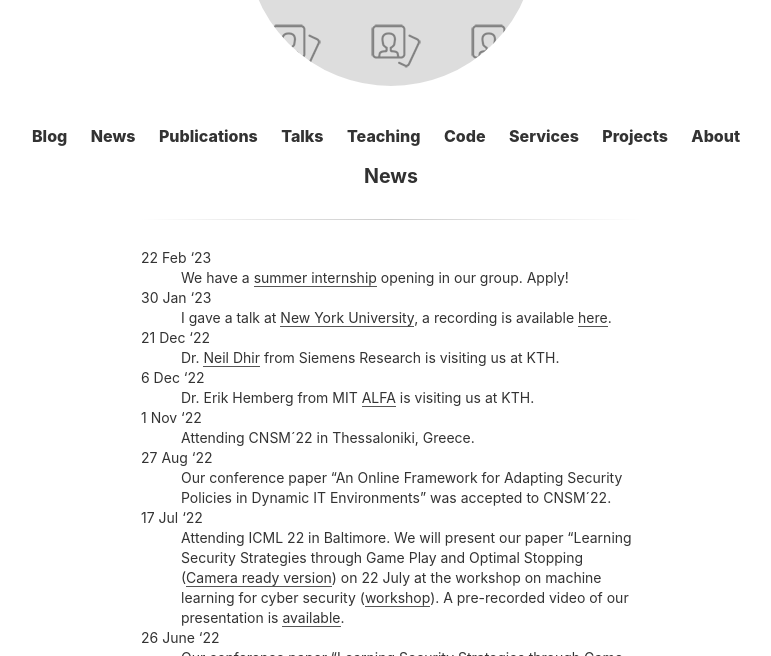
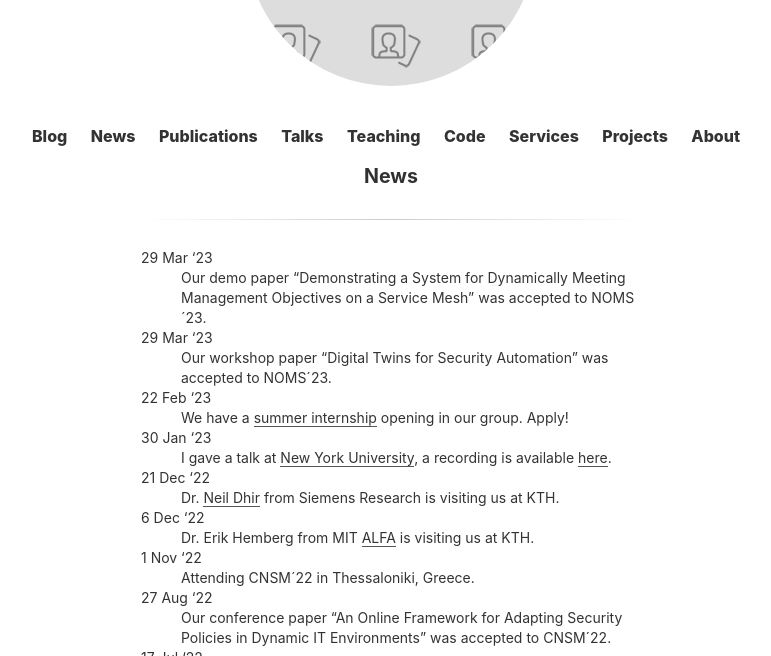
Before and after one commit to Limmen/Limmen.github.io, a Jekyll site: the page built from news.md, in a window 1280 px wide and 900 px high, cut to the strip 244-900 px from the top of the window. Shown: the whole strip, without its empty margins (249-1020 px from the left). Built offline with Jekyll 4.4.1, drawn with Linux system fonts in a browser that asks for light colours.

Commit message:
upd news

```diff
--- a/news.md
+++ b/news.md
@@ -2,6 +2,12 @@
 layout: page
 title: News
 ---
+
+29 Mar '23
+:   Our demo paper "Demonstrating a System for Dynamically Meeting Management Objectives on a Service Mesh" was accepted to NOMS´23.
+
+29 Mar '23
+:   Our workshop paper "Digital Twins for Security Automation" was accepted to NOMS´23.
 
 22 Feb '23
 :   We have a [summer internship](https://kth.varbi.com/se/what:job/jobID:597497/where:4/) opening in our group. Apply!
```
